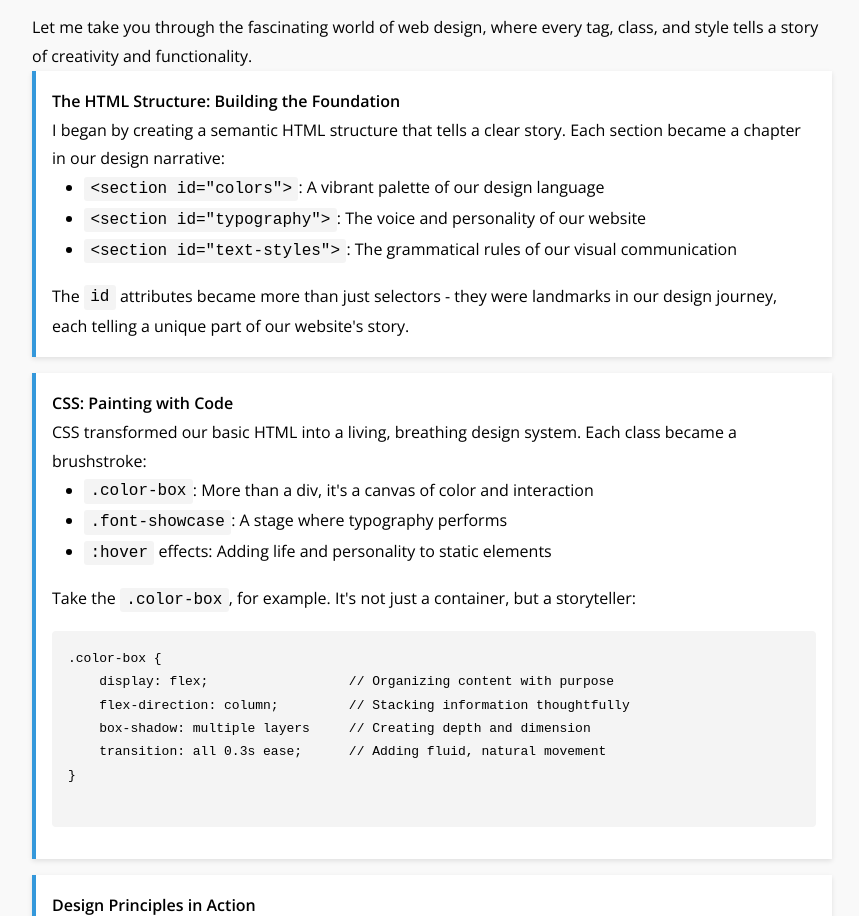
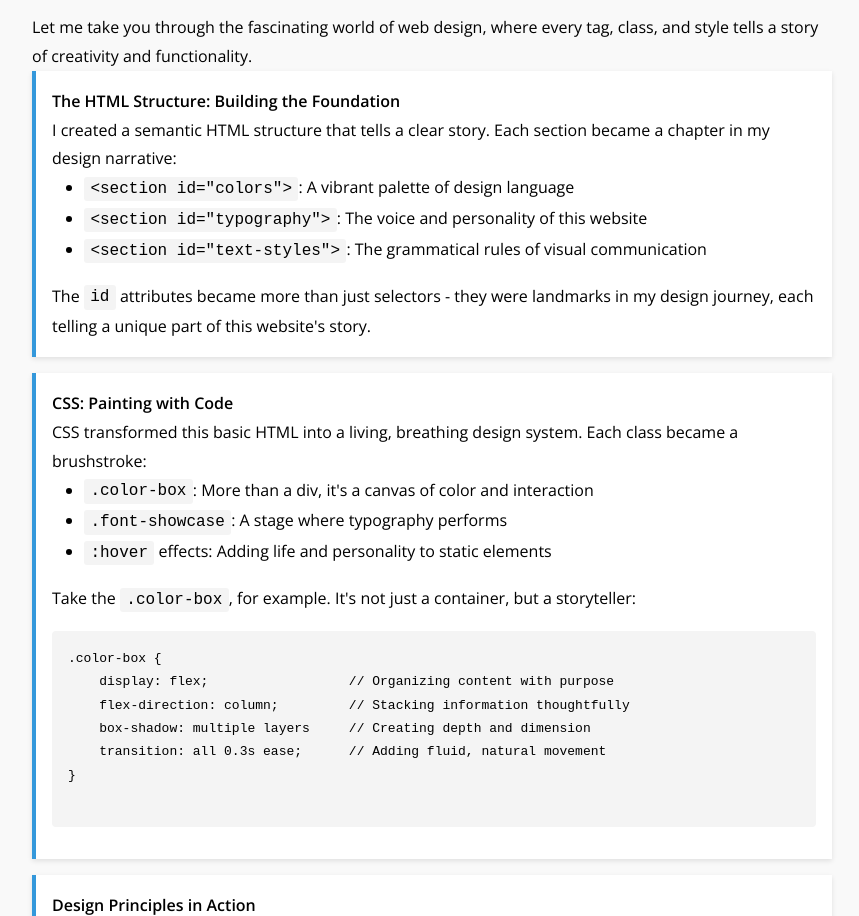
Before and after one commit to Nd9/Design-system-guide, a plain HTML site: page index.html in a window 1280 px wide. Shown: the part 1686-2602 px from the top of the page, without its empty margins (208-1067 px from the left). Drawn offline with nearby package versions, Linux system fonts and the light colour scheme.

Commit message:
Update index.html

```diff
--- a/index.html
+++ b/index.html
@@ -102,19 +102,19 @@ color: #333;
 
             <div class="code-narrative">
                 <h4>The HTML Structure: Building the Foundation</h4>
-                <p>I began by creating a semantic HTML structure that tells a clear story. Each section became a chapter in our design narrative:</p>
+                <p>I created a semantic HTML structure that tells a clear story. Each section became a chapter in my design narrative:</p>
                 <ul>
-                    <li><code>&lt;section id="colors"&gt;</code>: A vibrant palette of our design language</li>
-                    <li><code>&lt;section id="typography"&gt;</code>: The voice and personality of our website</li>
-                    <li><code>&lt;section id="text-styles"&gt;</code>: The grammatical rules of our visual communication</li>
+                    <li><code>&lt;section id="colors"&gt;</code>: A vibrant palette of design language</li>
+                    <li><code>&lt;section id="typography"&gt;</code>: The voice and personality of this website</li>
+                    <li><code>&lt;section id="text-styles"&gt;</code>: The grammatical rules of visual communication</li>
                 </ul>
 
-                <p>The <code>id</code> attributes became more than just selectors - they were landmarks in our design journey, each telling a unique part of our website's story.</p>
+                <p>The <code>id</code> attributes became more than just selectors - they were landmarks in my design journey, each telling a unique part of this website's story.</p>
             </div>
 
             <div class="css-magic">
                 <h4>CSS: Painting with Code</h4>
-                <p>CSS transformed our basic HTML into a living, breathing design system. Each class became a brushstroke:</p>
+                <p>CSS transformed this basic HTML into a living, breathing design system. Each class became a brushstroke:</p>
                 <ul>
                     <li><code>.color-box</code>: More than a div, it's a canvas of color and interaction</li>
                     <li><code>.font-showcase</code>: A stage where typography performs</li>
```
